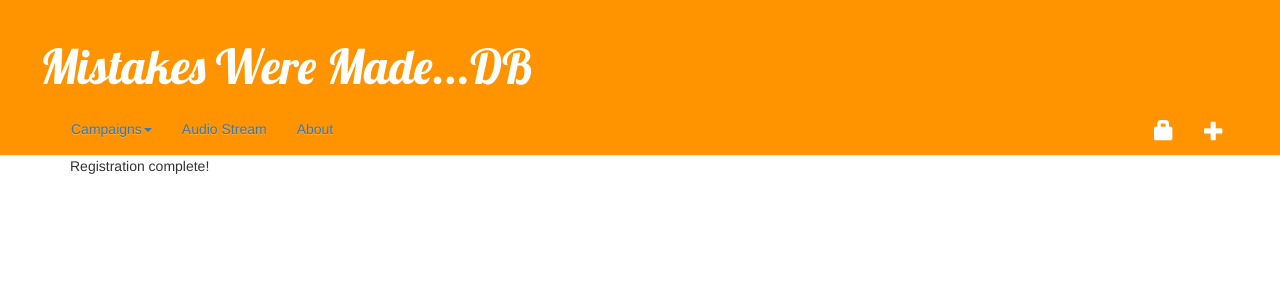
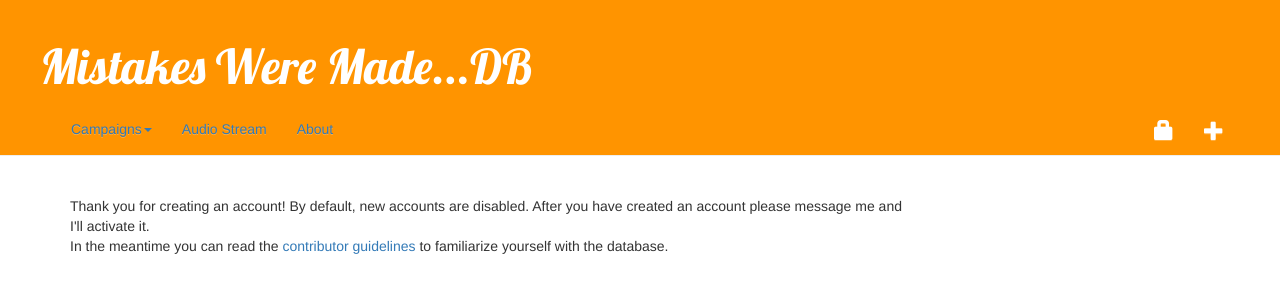
Before and after one commit to eyefox47/dally-stats, a Django app: a page that uses stally/templates/stally/base.html in a window 1280 px wide. Shown: the top 300 px of the page. Run offline with Django 3.2, Linux system fonts and the light colour scheme; data that the repository does not hold is empty; some libraries are stand-ins or nearby versions.

Commit message:
extended registration complete and linked contributor guidelines

```diff
--- a/stally/templates/registration/registration_complete.html
+++ b/stally/templates/registration/registration_complete.html
@@ -5,5 +5,11 @@
 {% endblock %}
 
 {% block content %}
-    Registration complete!
+    <br><br>
+    Thank you for creating an account! By default, new accounts are disabled.
+    After you have created an account please message me and I'll activate it.
+    <br>
+    In the meantime you can read the
+    <a href="/contributor-guidelines-1">contributor guidelines</a> to
+    familiarize yourself with the database.
 {% endblock %}
--- a/stally/templates/stally/base.html
+++ b/stally/templates/stally/base.html
@@ -77,6 +77,7 @@
                           <a class="dropdown-toggle" data-toggle="dropdown" role="button" aria-haspopup="true"
                               aria-expanded="false">Hello {{ user.username }}<span class="caret"></span></a>
                           <ul class="dropdown-menu">
+                              <li><a href="{% url 'guidelines-1' %}">Contributor guidelines</a></li>
                               <li><a href="{% url 'admin:index' %}" class="">Admin</a></li>
                               <li><a href="{% url 'logout' %}" class="">Log out</a></li>
                           </ul>
```
